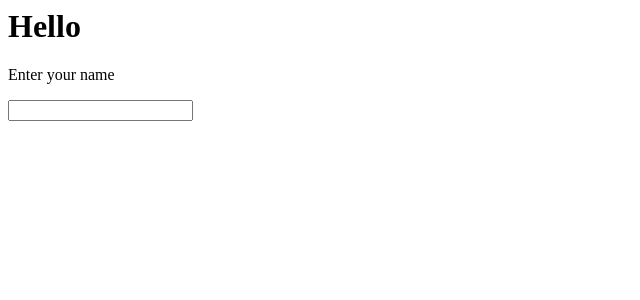
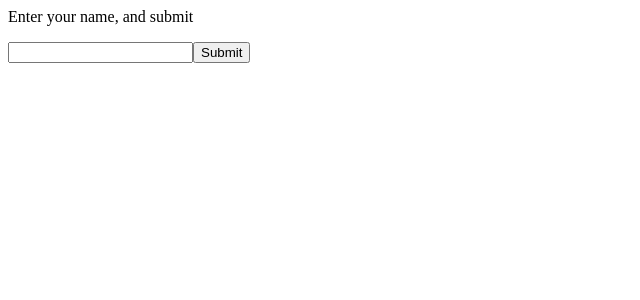
Before and after one commit to OsamaG-Dev/react-Learning, a React (Create React App) app: page / in a window 1280 px wide. Shown: the top 300 px of the page, without its empty margins (0-640 px from the left). Built offline with nearby package versions, Linux system fonts and the light colour scheme.

Commit message:
1 file modified

```diff
--- a/src/index.js
+++ b/src/index.js
@@ -422,6 +422,7 @@ ReactDOM.render(<Form />,document.getElementById('root'))
 */
 //==============================================================
 //-----------Handling Form-------------------------------------
+/*
 import React from 'react';
 import ReactDOM from 'react-dom';
 class Handling extends React.Component{
@@ -433,9 +434,15 @@ class Handling extends React.Component{
     this.setState({username:event.target.value});
   }
   render(){
+    let header;
+    if(this.state.username){
+      header=<h1>Hello {this.state.username}</h1>;
+    }else{
+      username : '';
+    }
     return(
       <form>
-  <h1>Hello {this.state.username}</h1>
+  {header}
   <p>Enter your name</p>
   <input type='text' onChange={this.changeHandler} />
       </form>
@@ -443,3 +450,38 @@ class Handling extends React.Component{
   }
 }
 ReactDOM.render(<Handling />,document.getElementById('root'));
+*/
+//=================================================================
+//--------submitting Forms---------------------------------------
+import React from 'react';
+import ReactDOM from 'react-dom';
+class Submitting extends React.Component{
+  constructor(props){
+    super(props);
+    this.state={username: ''};
+  }
+  submitHandler=(event)=>{
+    event.preventDefault();
+    alert('You are about to submit '+this.state.username);
+  }
+  changeHandler=(event)=>{
+    this.setState({username:event.target.value})
+  }
+  render(){
+    let header;
+    if(this.state.username){
+      header=<h1>Hello {this.state.username}</h1>
+    }else{
+      header='';
+    }
+    return(
+      <form onSubmit={this.submitHandler}>
+      {header}
+      <p>Enter your name, and submit</p>
+      <input type='text' onChange={this.changeHandler} />
+      <input type='submit' />
+      </form>
+    );
+  }
+}
+ReactDOM.render(<Submitting />,document.getElementById('root'))
```
